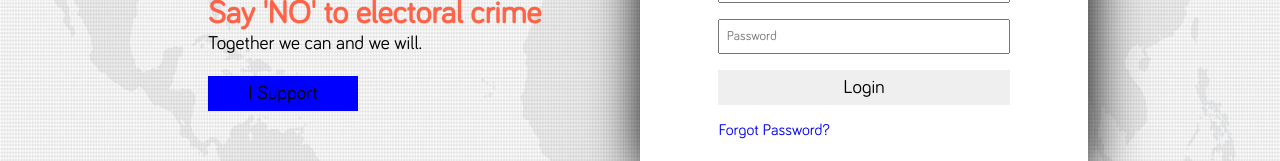
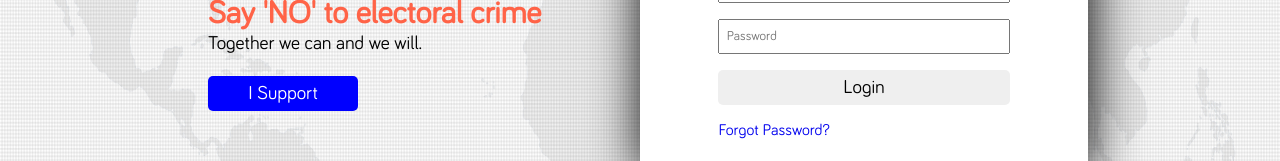
Before and after one commit to vkingmaker/politico, a plain HTML site: page UI/login.html in a window 1280 px wide. Shown: the part 375-536 px from the top of the page. Drawn offline with Linux system fonts and the light colour scheme.

```diff
--- a/UI/assets/css/main.css
+++ b/UI/assets/css/main.css
@@ -162,6 +162,7 @@
 
 button {
     border-style: none;
+    border-radius:5px;
     font-size: 1.2rem;
     transition: background-color 1s ease-in-out 0.5s,
         color .5s linear 1s;
@@ -182,6 +183,7 @@
     margin-top: 1rem;
     max-width: 150px !important;
     background-color: blue;
+    color:#fff;
 }
 
 div.signupPage h2 {
```
